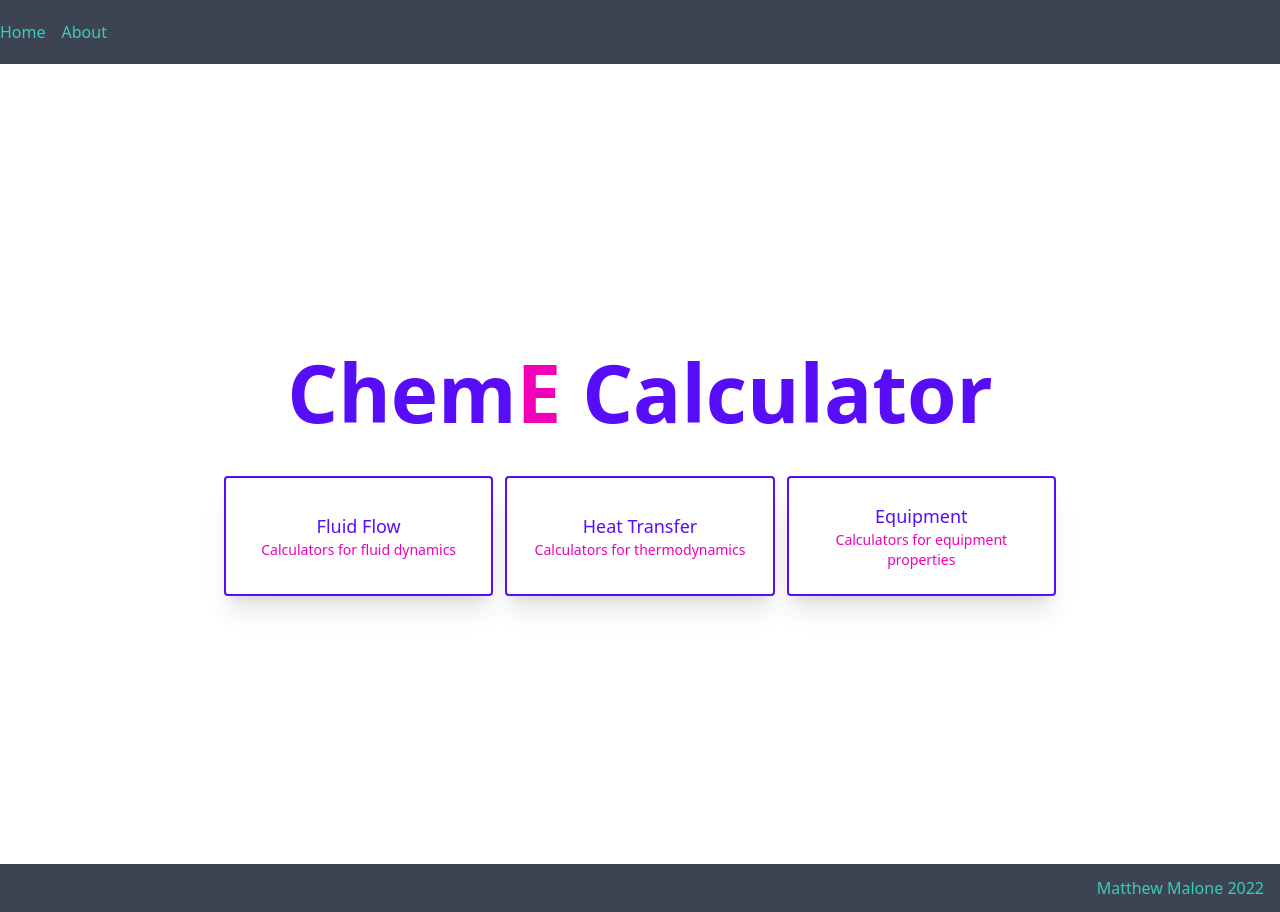
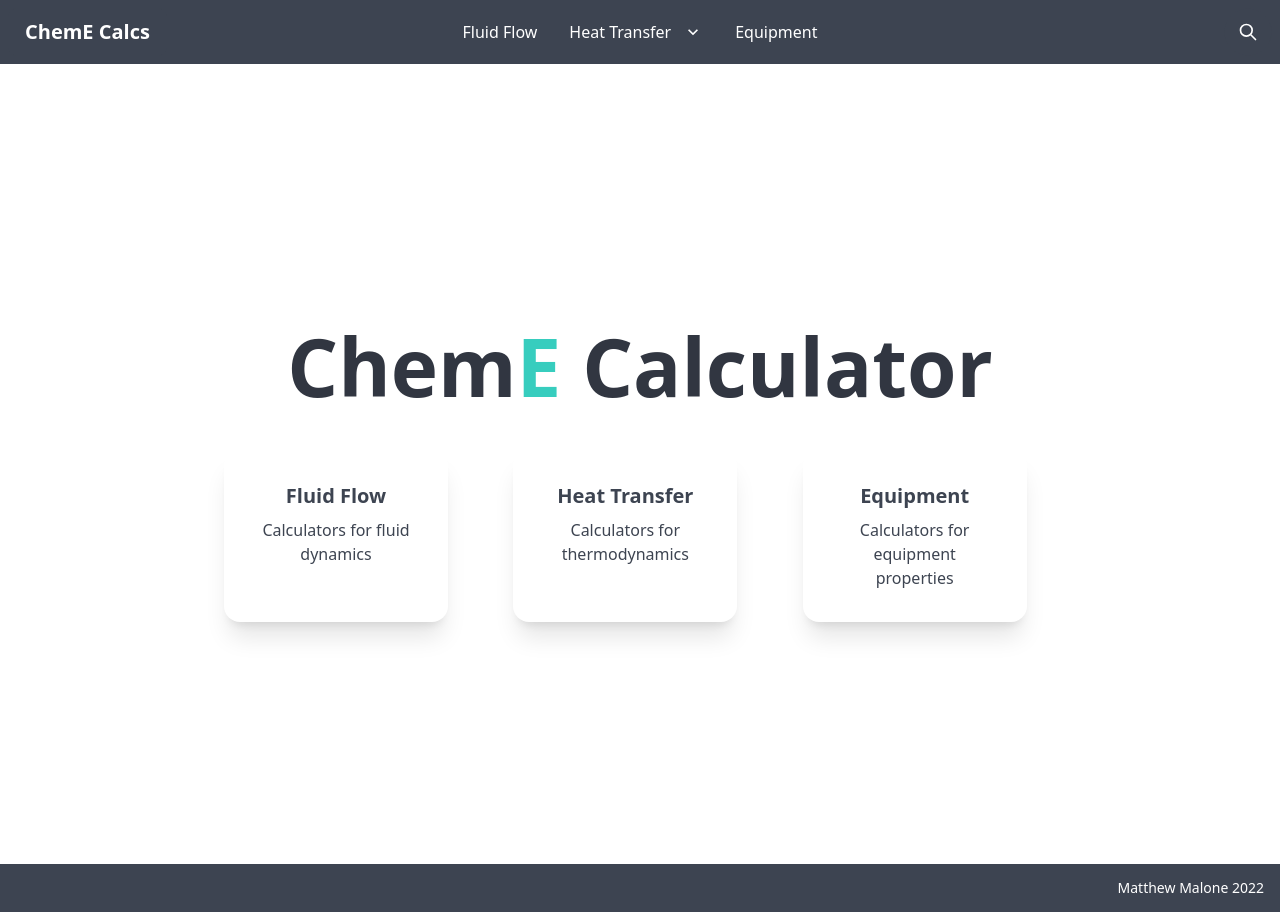
Before and after one commit to mama4294/ChemECalcs, a Next.js app in the folder chem_e_calc/: page / in a window 1280 px wide. Built offline with nearby package versions, Linux system fonts and the light colour scheme.

Commit message:
adds default styling with tailwinds and daisyUI

```diff
--- a/chem_e_calc/src/components/Layout/BaseLayout.tsx
+++ b/chem_e_calc/src/components/Layout/BaseLayout.tsx
@@ -9,7 +9,8 @@ type Props = {
 const BaseLayout:React.FC<Props> = ({children}) =>{
     return(
         <>
-        <div className="min-h-screen flex flex-col">
+        {/* <div data-theme="garden" className="min-h-screen flex flex-col"> */}
+        <div  className="min-h-screen flex flex-col">
         <Navbar/>
             <main className="flex-grow ">
             {children}
--- a/chem_e_calc/src/components/Layout/Footer.tsx
+++ b/chem_e_calc/src/components/Layout/Footer.tsx
@@ -1,7 +1,7 @@
 const Footer = () =>{
     return(
-        <footer className="h-12 flex items-center justify-end bg-neutral">
-             <div className="text-accent mx-4">Matthew Malone 2022</div>
+        <footer className="h-12 flex items-center justify-end footer bg-neutral text-neutral-content ">
+             <div className="text-ghost mx-4">Matthew Malone 2022</div>
         </footer>
 
     )
--- a/chem_e_calc/src/components/Layout/Navbar.tsx
+++ b/chem_e_calc/src/components/Layout/Navbar.tsx
@@ -2,12 +2,63 @@ import Link from "next/link"
 
 const Navbar = () =>{
     return(
-        <header className="h-16 flex items-center justify-between bg-neutral">
-            <ul className="flex gap-4">
-                <Link href={"/"}><a className="link-accent">Home</a></Link>
-                <Link href={"/about"}><a className="link-accent">About</a></Link>
+        <div className="navbar bg-neutral">
+        <div className="navbar-start">
+            <div className="dropdown">
+            <label tabIndex={0} className="btn lg:hidden">
+                <svg xmlns="http://www.w3.org/2000/svg" className="h-5 w-5" fill="none" viewBox="0 0 24 24" stroke="currentColor"><path strokeLinecap="round" strokeLinejoin="round" strokeWidth="2" d="M4 6h16M4 12h8m-8 6h16" /></svg>
+            </label>
+            {/* Mobile Menu */}
+            <ul tabIndex={0} className="menu menu-compact dropdown-content mt-3 p-2 shadow bg-neutral text-neutral-content rounded-box w-52">
+                <li><a>Fluid Flow</a></li>
+                <li tabIndex={0}>
+                <a className="justify-between">
+                    Heat Transfer
+                    <svg className="fill-current" xmlns="http://www.w3.org/2000/svg" width="24" height="24" viewBox="0 0 24 24"><path d="M8.59,16.58L13.17,12L8.59,7.41L10,6L16,12L10,18L8.59,16.58Z"/></svg>
+                </a>
+                <ul className="p-2 shadow bg-neutral text-neutral-content rounded-box">
+                    <li>
+                        <Link href={"/heatexchangers"}>
+                        <a>Heat Exchangers</a>
+                        </Link>
+                    </li>
+                    <li>
+                    <Link href={"/thermo"}>
+                        <a>Thermodynamics</a>
+                        </Link>
+                        </li>
+                </ul>
+                </li>
+                <li><a>Equipment</a></li>
             </ul>
-        </header>
+            </div>
+            <a className="btn normal-case text-xl">ChemE Calcs</a>
+        </div>
+         {/* Desktop Menu */}
+        <div className="navbar-center hidden lg:flex text-neutral-content">
+            <ul className="menu menu-horizontal p-0">
+            <li>
+                <a>Fluid Flow</a>
+            </li>
+            <li tabIndex={0}>
+                <a>
+                Heat Transfer
+                <svg className="fill-current" xmlns="http://www.w3.org/2000/svg" width="20" height="20" viewBox="0 0 24 24"><path d="M7.41,8.58L12,13.17L16.59,8.58L18,10L12,16L6,10L7.41,8.58Z"/></svg>
+                </a>
+                <ul className="p-2 shadow dropdown-content rounded-box w-52 bg-neutral text-neutral-content">
+                    <li><a>Heat Exchangers</a></li>
+                    <li><a>Thermodynamics</a></li>
+                </ul>
+            </li>
+            <li><a>Equipment</a></li>
+            </ul>
+        </div>
+        <div className="navbar-end">
+            <button className="btn btn-circle">
+        <svg xmlns="http://www.w3.org/2000/svg" className="h-5 w-5" fill="none" viewBox="0 0 24 24" stroke="currentColor"><path strokeLinecap="round" strokeLinejoin="round" strokeWidth="2" d="M21 21l-6-6m2-5a7 7 0 11-14 0 7 7 0 0114 0z" /></svg>
+        </button>
+        </div>
+        </div>
     )
 }
 
--- a/chem_e_calc/src/pages/index.tsx
+++ b/chem_e_calc/src/pages/index.tsx
@@ -12,10 +12,10 @@ const Home: NextPage = () => {
       </Head>
 
       <main className="container mx-auto flex min-h-screen flex-col items-center justify-center p-4">
-        <h1 className="text-5xl font-extrabold leading-normal text-base md:text-[5rem] text-primary">
-          Chem<span className="text-secondary">E</span> Calculator
+        <h1 className="text-5xl font-extrabold leading-normal md:text-[5rem] text-neutral-focus">
+          Chem<span className="text-accent">E</span> Calculator
         </h1>
-        <div className="mt-3 grid gap-3 pt-3 text-center md:grid-cols-3 lg:w-2/3">
+        <div className="mt-3 grid gap-9 pt-3 text-center md:grid-cols-3 lg:w-2/3">
           <CalcCard
             name="Fluid Flow"
             description="Calculators for fluid dynamics"
@@ -52,10 +52,12 @@ const CalcCard = ({
 }: CalcCardProps) => {
   return (
     <Link href={link}>
-    <section className="flex flex-col justify-center rounded border-2 border-primary p-6 shadow-xl duration-500 motion-safe:hover:scale-105 cursor-pointer" >
-      <h2 className="text-lg text-primary">{name}</h2>
-      <p className="text-sm text-secondary">{description}</p>
-    </section>
+    <section className="card w-56 shadow-xl motion-safe:hover:scale-105 duration-500 cursor-pointer bg-neutral-content text-neutral">
+    <div className="card-body">
+      <h2 className="card-title justify-center ">{name}</h2>
+      <p>{description}</p>
+    </div>
+  </section>
         </Link>
   );
 };
```
